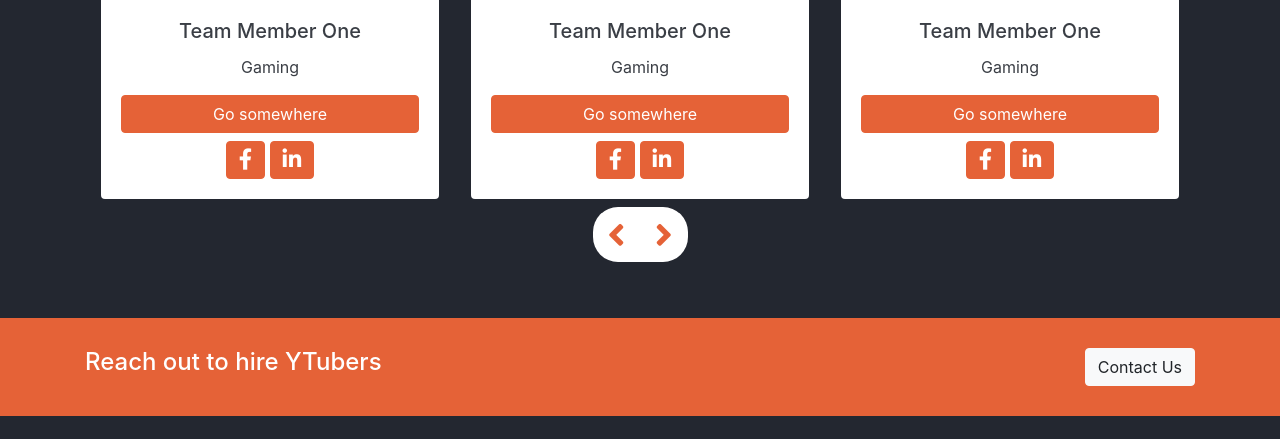
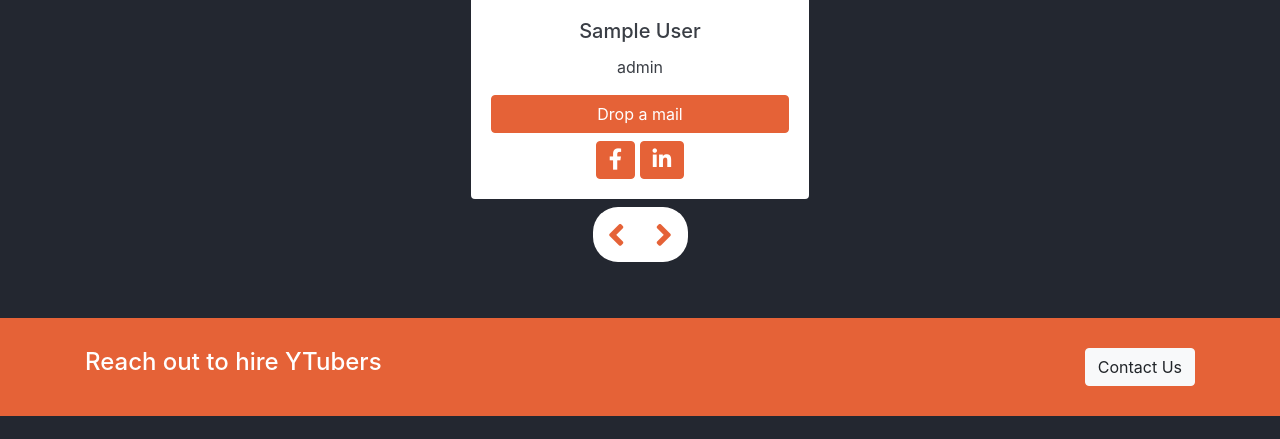
Before and after one commit to soumyadeep28/YTubers, a Django app: page /about in a window 1280 px wide. Shown: the part 1566-2005 px from the top of the page. Run offline with Django 3.2, Linux system fonts and the light colour scheme; tables that the repository leaves empty hold one stand-in row (values such as "Sample post"); grey boxes marked "Sample" are stand-in pictures.

Commit message:
updated for all the files

```diff
--- a/templates/webpages/about.html
+++ b/templates/webpages/about.html
@@ -55,65 +55,22 @@
       <p class="pt-2 pb-3 text-center">Meet the team</p>
       <div class="team slider" data-slick='{"slidesToShow": 3, "slidesToScroll": 1}'>
 
-        <!-- team 1 -->
+        {% for team in teams %}
+
         <div class="card border-0 text-center  ml-3 mr-3">
-          <img src="https://placeimg.com/640/480/people" class="card-img-top" alt="team-member">
+          <img src="{{ team.photo.url }}  " width='100' class="card-img-top" alt="team-member">
           <div class="card-body">
-            <h5 class="card-title">Team Member One</h5>
-            <p class="card-text">Gaming</p>
-            <a href="#" class="btn btn-accent btn-block">Go somewhere</a>
+            <h5 class="card-title">{{team.first_name}} {{team.last_name}}</h5>
+            <p class="card-text">{{team.role}}</p>
+            <a href="#" class="btn btn-accent btn-block">Drop a mail </a>
             <div class="text-center mt-2">
-              <button class="btn btn-accent"> <i class="fab fa-facebook-f fa-lg	"></i> </button>
-              <button class="btn btn-accent"> <i class="fab fa-linkedin-in fa-lg	"></i> </button>
+             <a href="https://{{team.fb_link}}"> <button class="btn btn-accent"> <i class="fab fa-facebook-f fa-lg	"></i> </button> </a>
+            <a href="https://{{team.fb_link}}"><button class="btn btn-accent"> <i class="fab fa-linkedin-in fa-lg	"></i> </button></a>
             </div>
           </div>
         </div>
 
-
-        <!-- team 1 -->
-        <div class="card border-0 text-center  ml-3 mr-3">
-          <img src="https://placeimg.com/640/480/people" class="card-img-top" alt="team-member">
-          <div class="card-body">
-            <h5 class="card-title">Team Member One</h5>
-            <p class="card-text">Gaming</p>
-            <a href="#" class="btn btn-accent btn-block">Go somewhere</a>
-            <div class="text-center mt-2">
-              <button class="btn btn-accent"> <i class="fab fa-facebook-f fa-lg	"></i> </button>
-              <button class="btn btn-accent"> <i class="fab fa-linkedin-in fa-lg	"></i> </button>
-            </div>
-          </div>
-        </div>
-
-
-        <!-- team 1 -->
-        <div class="card border-0 text-center  ml-3 mr-3">
-          <img src="https://placeimg.com/640/480/people" class="card-img-top" alt="team-member">
-          <div class="card-body">
-            <h5 class="card-title">Team Member One</h5>
-            <p class="card-text">Gaming</p>
-            <a href="#" class="btn btn-accent btn-block">Go somewhere</a>
-            <div class="text-center mt-2">
-              <button class="btn btn-accent"> <i class="fab fa-facebook-f fa-lg	"></i> </button>
-              <button class="btn btn-accent"> <i class="fab fa-linkedin-in fa-lg	"></i> </button>
-            </div>
-          </div>
-        </div>
-
-
-        <!-- team 1 -->
-        <div class="card border-0 text-center ml-3 mr-3">
-          <img src="https://placeimg.com/640/480/people" class="card-img-top" alt="team-member">
-          <div class="card-body">
-            <h5 class="card-title">Team Member One</h5>
-            <p class="card-text">Gaming</p>
-            <a href="#" class="btn btn-accent btn-block">Go somewhere</a>
-            <div class="text-center mt-2">
-              <button class="btn btn-accent"> <i class="fab fa-facebook-f fa-lg	"></i> </button>
-              <button class="btn btn-accent"> <i class="fab fa-linkedin-in fa-lg	"></i> </button>
-            </div>
-          </div>
-        </div>
-
+        {% endfor %}
 
       </div>
 
--- a/templates/webpages/home.html
+++ b/templates/webpages/home.html
@@ -60,7 +60,7 @@
         {% for fy in featured_youtubers %}
         <div class="card border-0 text-center  ml-3 mr-3">
           <div class="feature-text">
-            <img src="{{fy.photo.url}}" width="40" class="card-img-top" alt="team-member">
+           <a href="{% url 'youtubers_detail' fy.id %}"> <img src="{{fy.photo.url}}" width="40" class="card-img-top" alt="team-member"></a>
             <span class="text-left bg-accent font-weight-bold">
               Featured
             </span>
@@ -114,8 +114,8 @@
         {% for yt in youtubers %}
         <div class="card border-0 text-center">
           <div>
-            <img src="{{ yt.photo.url }}" class="card-img-top" alt="team-member">
-
+            <a href="{% url 'youtubers_detail' yt.id %}"><img src="{{ yt.photo.url }}" class="card-img-top" alt="team-member">
+            </a>
           </div>
           <div class="card-body">
             <h5 class="card-title">{{yt.name}}</h5>
--- a/webpages/views.py
+++ b/webpages/views.py
@@ -16,7 +16,11 @@ def home(request):
     return render(request , 'webpages/home.html' , data )
 
 def about(request):
-    return render(request , 'webpages/about.html')
+    teamdetails = Team.objects.order_by('-created_date')
+    data = {
+        'teams' : teamdetails,
+    }
+    return render(request , 'webpages/about.html' ,data)
 
 
 def services(request):
```
